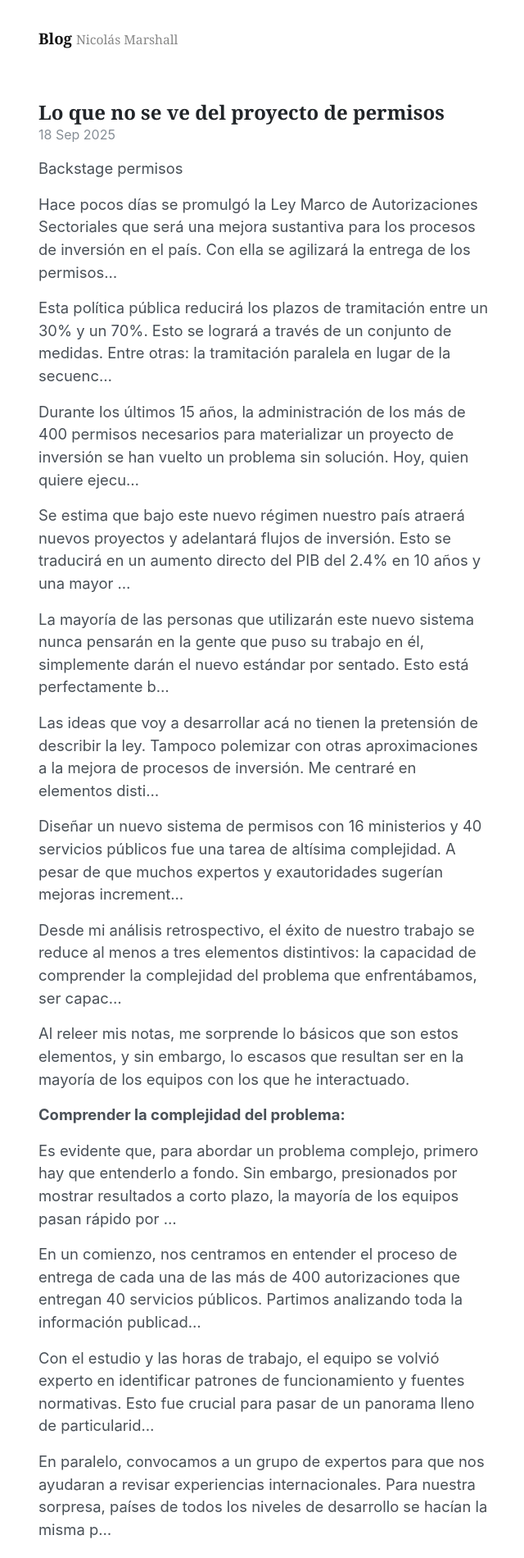
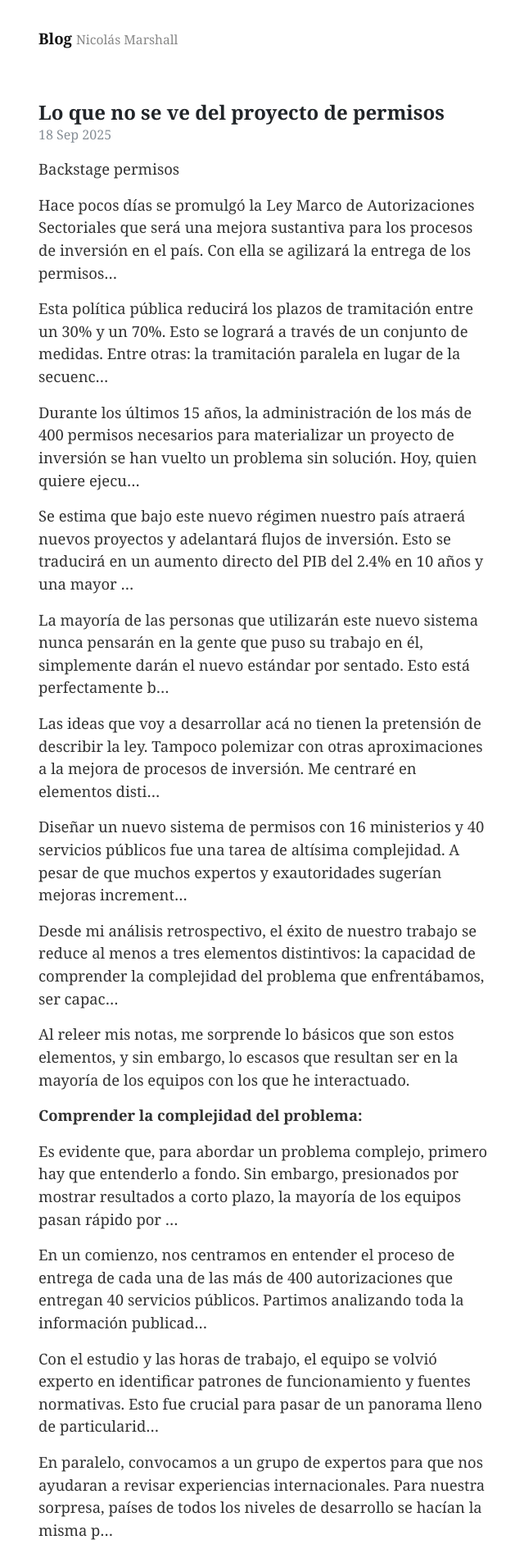
Before and after one commit to nicomarshallr/nicomarshallr.github.io, a Jekyll site: the page built from index.html, in a window 1280 px wide. Shown: the top 1900 px of the page at 82% size, without its empty margins (317-957 px from the left). Built offline with Jekyll 4.4.1, drawn with Linux system fonts in a browser that asks for light colours; the list of posts is cut into pages by our own code.

Commit message:
Update _base.scss

```diff
--- a/_sass/_base.scss
+++ b/_sass/_base.scss
@@ -8,10 +8,10 @@
 
 body {
   margin: 0;
-  font-family: var(--body-font);
-  font-size: var(--body-font-size);
+  font-family: Georgia, serif; /* Cambia a una fuente serif. 'Georgia' es una opción segura. */
+  font-size: 1rem; /* Puedes ajustar el tamaño base del texto aquí */
   line-height: var(--body-line-height);
-  color: var(--body-color);
+  color: #333; /* Cambia el color del texto. Usa un código más oscuro. */
   background-color: var(--body-bg);
   -webkit-text-size-adjust: 100%;
       -ms-text-size-adjust: 100%;
```
